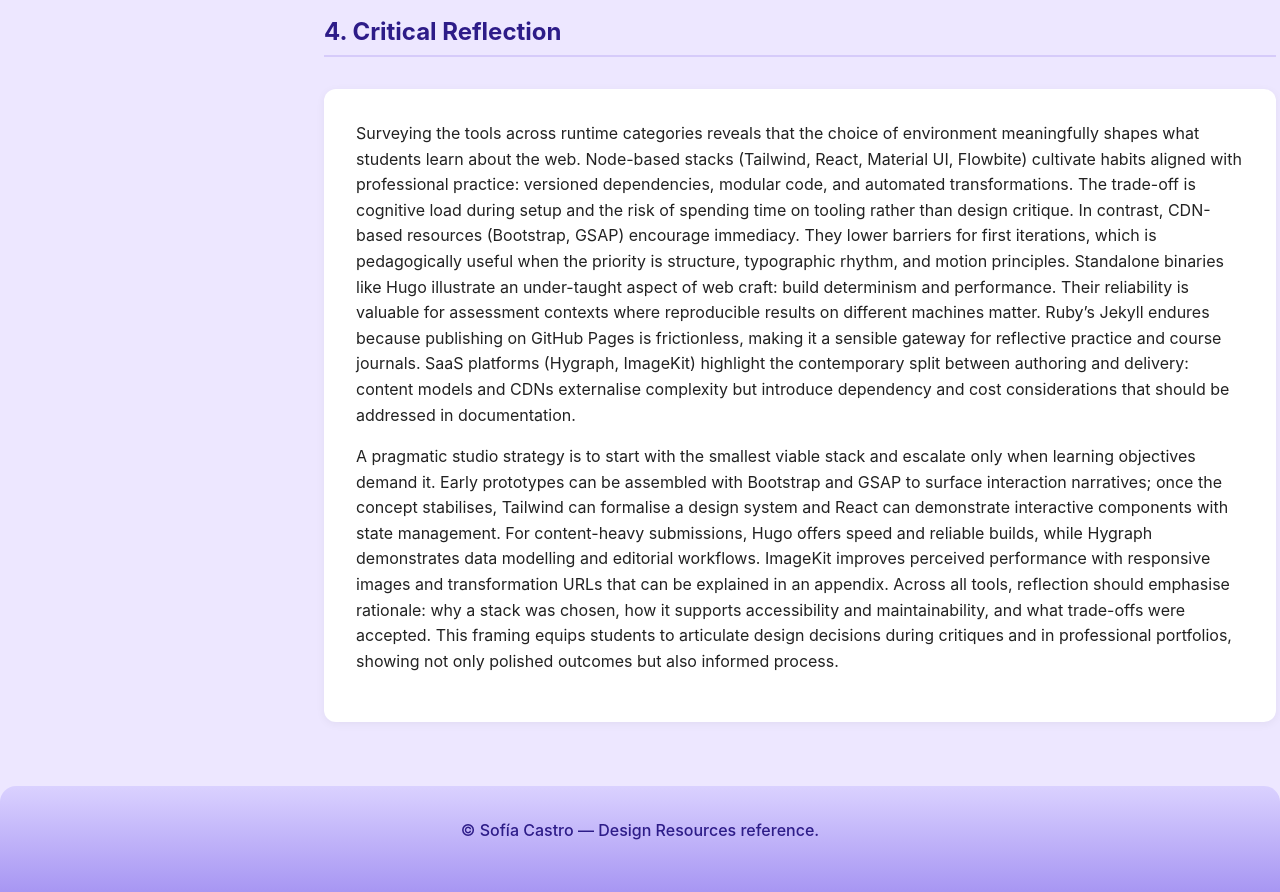
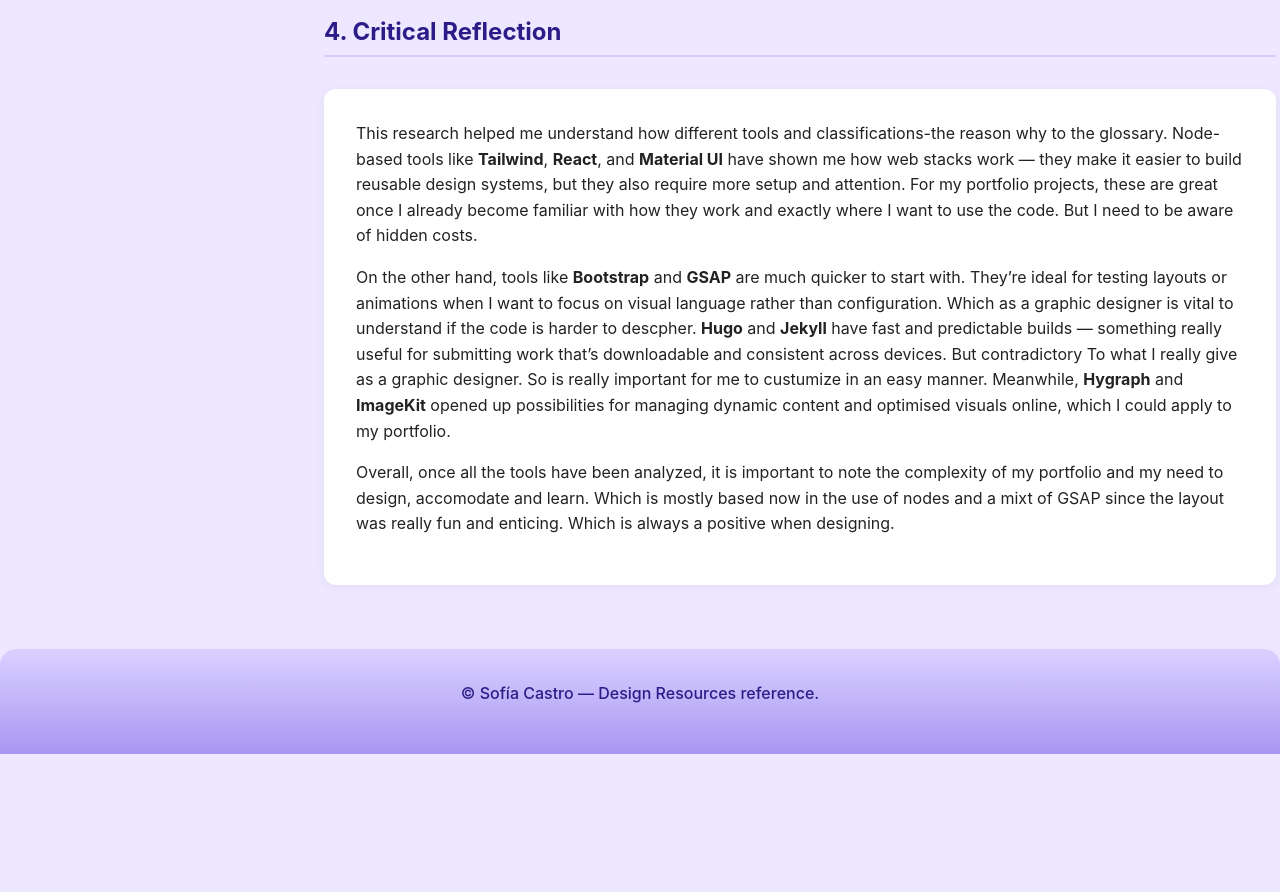
Before and after one commit to Sofys-foxys/web-style-sofia-udit, a website: page student-project/resources/index.html in a window 1280 px wide. Shown: the part 4340-5232 px from the top of the page. After the commit the page ends 5094 px from the top, so only its background shows below. Drawn offline with Linux system fonts and the light colour scheme.

Commit message:
conclusion

```diff
--- a/student-project/resources/index.html
+++ b/student-project/resources/index.html
@@ -534,28 +534,29 @@
       <h2 id="reflection-title">4. Critical Reflection</h2>
       <article class="critical-reflection">
         <p>
-          Surveying the tools across runtime categories reveals that the choice of environment meaningfully shapes what students
-          learn about the web. Node-based stacks (Tailwind, React, Material UI, Flowbite) cultivate habits aligned with professional
-          practice: versioned dependencies, modular code, and automated transformations. The trade-off is cognitive load during
-          setup and the risk of spending time on tooling rather than design critique. In contrast, CDN-based resources (Bootstrap,
-          GSAP) encourage immediacy. They lower barriers for first iterations, which is pedagogically useful when the priority is
-          structure, typographic rhythm, and motion principles. Standalone binaries like Hugo illustrate an under-taught aspect
-          of web craft: build determinism and performance. Their reliability is valuable for assessment contexts where reproducible
-          results on different machines matter. Ruby’s Jekyll endures because publishing on GitHub Pages is frictionless, making
-          it a sensible gateway for reflective practice and course journals. SaaS platforms (Hygraph, ImageKit) highlight the
-          contemporary split between authoring and delivery: content models and CDNs externalise complexity but introduce
-          dependency and cost considerations that should be addressed in documentation.
-        </p>
-        <p>
-          A pragmatic studio strategy is to start with the smallest viable stack and escalate only when learning objectives demand
-          it. Early prototypes can be assembled with Bootstrap and GSAP to surface interaction narratives; once the concept
-          stabilises, Tailwind can formalise a design system and React can demonstrate interactive components with state management.
-          For content-heavy submissions, Hugo offers speed and reliable builds, while Hygraph demonstrates data modelling and
-          editorial workflows. ImageKit improves perceived performance with responsive images and transformation URLs that can be
-          explained in an appendix. Across all tools, reflection should emphasise rationale: why a stack was chosen, how it supports
-          accessibility and maintainability, and what trade-offs were accepted. This framing equips students to articulate design
-          decisions during critiques and in professional portfolios, showing not only polished outcomes but also informed process.
-        </p>
+            This research helped me understand how different tools and classifications-the reason why to the glossary.
+            Node-based tools like <strong>Tailwind</strong>, <strong>React</strong>, and <strong>Material UI</strong>
+            have shown me how web stacks work — they make it easier to build reusable design systems,
+            but they also require more setup and attention. For my portfolio projects, these are great once I already
+            become familiar with how they work and exactly where I want to use the code. But I need to be aware of hidden costs.
+          </p>
+
+          <p>
+            On the other hand, tools like <strong>Bootstrap</strong> and <strong>GSAP</strong> are much quicker to start with.
+            They’re ideal for testing layouts or animations when I want to focus on visual language rather than configuration.
+            Which as a graphic designer is vital to understand if the code is harder to descpher.
+            <strong>Hugo</strong> and <strong>Jekyll</strong> have fast and predictable builds — something really
+            useful for submitting work that’s downloadable and consistent across devices. But contradictory
+            To what I really give as a graphic designer. So is really important for me to custumize in an easy manner.
+            Meanwhile, <strong>Hygraph</strong> and <strong>ImageKit</strong> opened up possibilities for managing dynamic
+            content and optimised visuals online, which I could apply to my portfolio.
+          </p>
+
+          <p>
+            Overall, once all the tools have been analyzed, it is important to note the complexity of my portfolio and my need
+            to design, accomodate and learn. Which is mostly based now in the use of nodes and a mixt of GSAP since the layout
+            was really fun and enticing. Which is always a positive when designing.
+          </p>
       </article>
     </section>
   </main>
```
